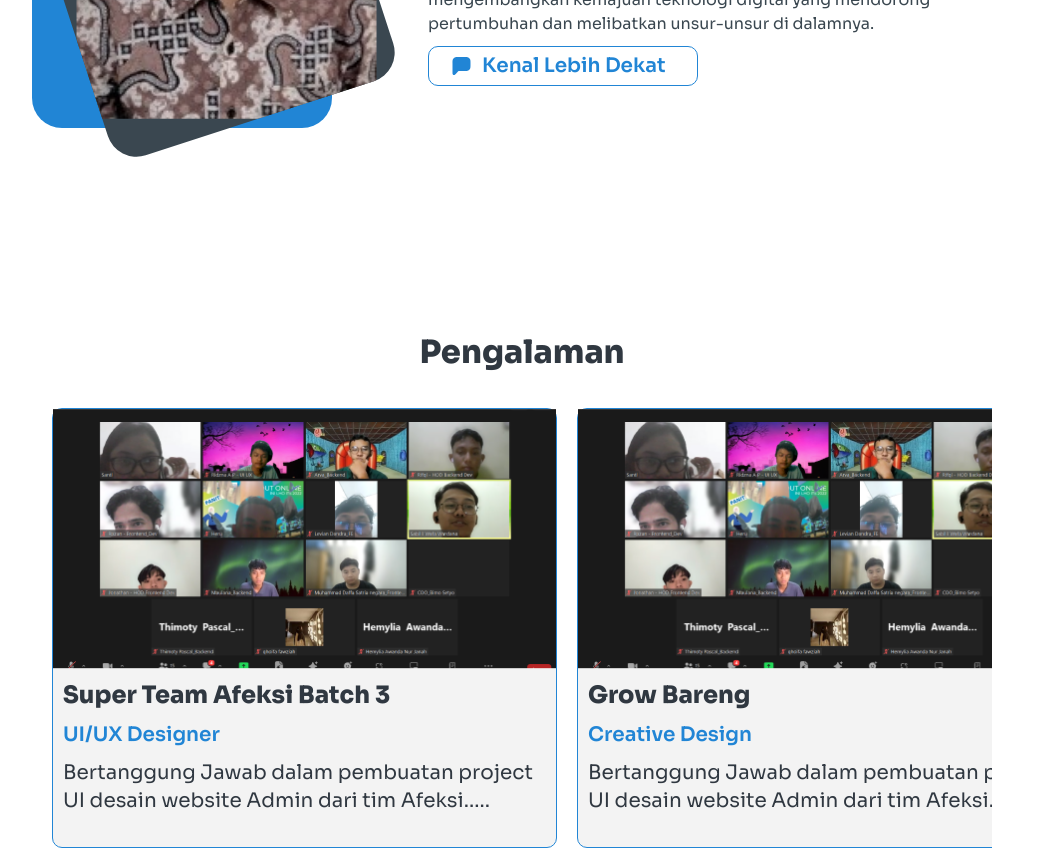
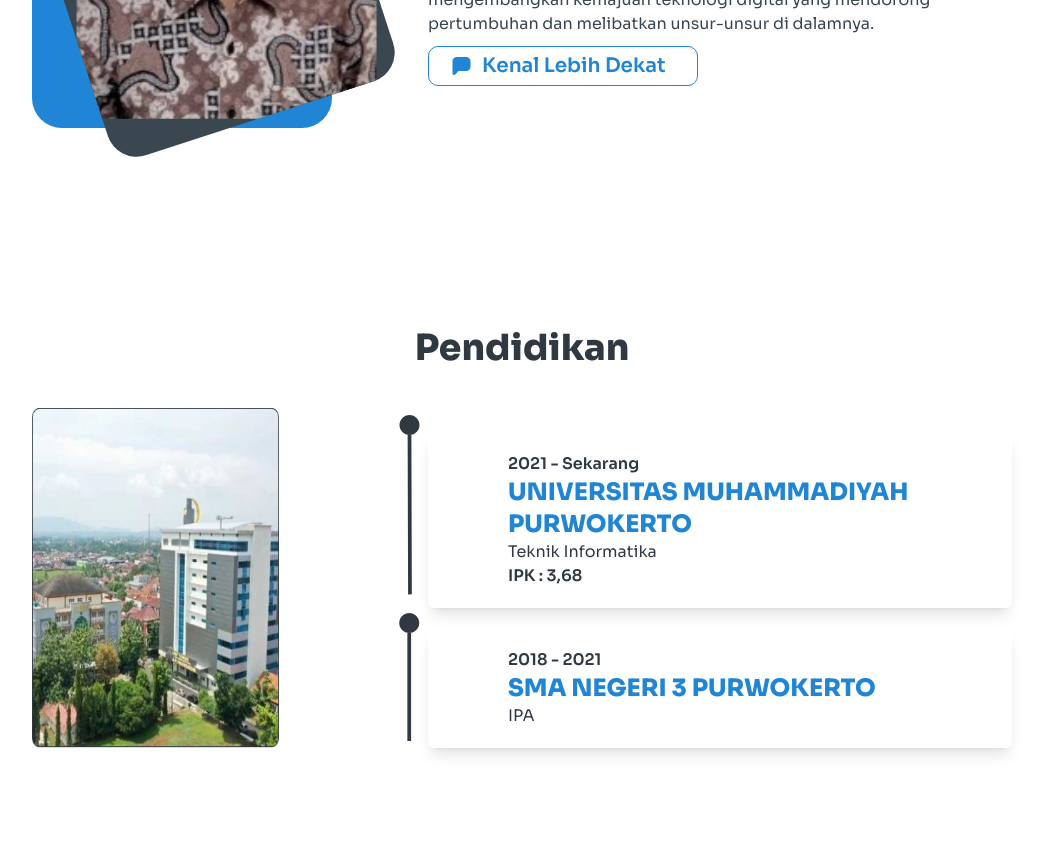
Before and after one commit to RidznaAP/webridznaap, a Next.js app: page / in a window 1280 px wide. Shown: the part 1160-2010 px from the top of the page, without its empty margins (118-1159 px from the left). Built offline with nearby package versions, Linux system fonts and the light colour scheme.

Commit message:
feat: education

```diff
--- /dev/null
+++ b/app/component/Education.tsx
@@ -0,0 +1,44 @@
+import Image from "next/image";
+import React from "react";
+import UMP from "@/public/image/ump.png";
+import Icon from "./assets/Icon";
+
+export default function Education() {
+  return (
+    <div className="pt-[80px] md:pt-[200px] px-5 md:px-[100px] lg:px-[150px] flex flex-col items-center">
+      <h1 className="font-extrabold text-black1 text-4xl text-center">
+        Pendidikan
+      </h1>
+      <div className="md:flex gap-10 w-full mt-5 md:mt-10">
+        <div className="flex justify-center md:justify-start w-full md:w-auto mb-5 md:mb-0">
+          <Image src={UMP} alt="ump" className="w-full md:w-auto" />
+        </div>
+        <div className="flex w-full">
+          <div className="md:ml-20 w-full">
+            <div className="flex gap-2 mb-5 md:mb-0">
+              <Icon name="line1" />
+              <div className="bg-white py-5 px-5 md:px-20 gap-y-2 shadow-lg w-full h-fit mt-6 rounded-md">
+                <h3 className="text-black1 font-semibold">2021 - Sekarang</h3>
+                <h1 className="font-extrabold text-primary text-xl md:text-2xl">
+                  UNIVERSITAS MUHAMMADIYAH PURWOKERTO
+                </h1>
+                <p className="text-black1">Teknik Informatika</p>
+                <p className="text-black1 font-semibold">IPK : 3,68</p>
+              </div>
+            </div>
+            <div className="flex gap-2">
+              <Icon name="line2" />
+              <div className="bg-white py-5 px-5 md:px-20 gap-y-2 shadow-lg w-full mt-5 rounded-md">
+                <h3 className="text-black1 font-semibold">2018 - 2021</h3>
+                <h1 className="font-extrabold text-primary text-xl md:text-2xl">
+                  SMA NEGERI 3 PURWOKERTO
+                </h1>
+                <p className="text-black1">IPA</p>
+              </div>
+            </div>
+          </div>
+        </div>
+      </div>
+    </div>
+  );
+}
--- a/app/component/Navbar.tsx
+++ b/app/component/Navbar.tsx
@@ -23,7 +23,7 @@ export default function Navbar() {
 
   return (
     <nav
-      className={`fixed w-full bg-white lg:px-[60px] md:px-8 px-5 lg:py-6 py-3 flex items-center justify-between ${
+      className={`fixed w-full bg-white lg:px-[60px] md:px-8 px-5 lg:py-6 py-3 flex items-center justify-between z-50 ${
         isScrolled ? "border-b-[3px] border-primary" : ""
       }`}
     >
--- a/app/component/Pengalaman.tsx
+++ b/app/component/Pengalaman.tsx
@@ -4,12 +4,12 @@ import Image from "next/image";
 
 export default function Pengalaman() {
   return (
-    <div className="pt-[20px] md:pt-[200px] px-5 md:px-[100px] lg:px-[150px] flex flex-col items-center">
+    <div className="pt-[80px] md:pt-[200px] px-5 md:px-[100px] lg:px-[150px] flex flex-col items-center">
       <h1 className="font-extrabold text-black1 text-[32px] text-center">
         Pengalaman
       </h1>
       <div className="w-full mt-3 p-5 rounded-lg">
-        <div className="flex overflow-x-auto space-x-5 pb-5">
+        <div className="flex overflow-x-auto scrollbar-hide space-x-5 pb-5">
           {[
             {
               title: "Super Team Afeksi Batch 3",
--- a/app/component/assets/Icon.tsx
+++ b/app/component/assets/Icon.tsx
@@ -1,7 +1,7 @@
 import React from "react";
 
 interface IconProps {
-  name: "download" | "circle" | "chat";
+  name: "download" | "circle" | "chat" | "line1" | "line2";
   className?: string;
   width?: number;
   height?: number;
@@ -52,6 +52,36 @@ const Icon = ({ name, className, width, height }: IconProps) => {
           />
         </svg>
       );
+    case "line1":
+      return (
+        <svg
+          width="22"
+          height="193"
+          viewBox="0 0 22 193"
+          fill="none"
+          xmlns="http://www.w3.org/2000/svg"
+        >
+          <path
+            d="M11.2278 22.2352C17.1188 22.219 21.8812 17.4302 21.8649 11.5391C21.8486 5.64812 17.0598 0.885706 11.1688 0.901991C5.2778 0.918276 0.515392 5.70709 0.531677 11.5981C0.547962 17.4891 5.33677 22.2515 11.2278 22.2352ZM13.6983 192.438L13.1983 11.5631L9.19831 11.5742L9.69831 192.449L13.6983 192.438Z"
+            fill="#303841"
+          />
+        </svg>
+      );
+    case "line2":
+      return (
+        <svg
+          width="22"
+          height="138"
+          viewBox="0 0 22 138"
+          fill="none"
+          xmlns="http://www.w3.org/2000/svg"
+        >
+          <path
+            d="M10.9325 21.9849C16.8235 21.9849 21.5992 17.2093 21.5992 11.3182C21.5992 5.4272 16.8235 0.651566 10.9325 0.651566C5.04146 0.651566 0.265828 5.4272 0.265828 11.3182C0.265828 17.2093 5.04146 21.9849 10.9325 21.9849ZM12.9325 137.319V11.3182H8.9325V137.319H12.9325Z"
+            fill="#303841"
+          />
+        </svg>
+      );
     default:
       return null;
   }
--- a/app/globals.css
+++ b/app/globals.css
@@ -96,6 +96,17 @@
 .animate-rain-arrow {
   animation: rainArrow 2s ease-out infinite;
 }
+
+/* Hide scrollbar for Chrome, Safari and Opera */
+.scrollbar-hide::-webkit-scrollbar {
+  display: none;
+}
+
+/* Hide scrollbar for IE, Edge and Firefox */
+.scrollbar-hide {
+  -ms-overflow-style: none; /* IE and Edge */
+  scrollbar-width: none; /* Firefox */
+}
 /* :root {
   --foreground-rgb: 0, 0, 0;
   --background-start-rgb: 214, 219, 220;
--- a/app/page.tsx
+++ b/app/page.tsx
@@ -3,14 +3,16 @@ import Hero from "./component/Hero";
 import Portofolio from "./component/Portofolio";
 import About from "./component/About";
 import Pengalaman from "./component/Pengalaman";
+import Education from "./component/Education";
 
 export default function page() {
   return (
     <>
       <Hero />
       <About />
-      <Pengalaman/>
-      <Portofolio/>
+      <Education />
+      <Pengalaman />
+      <Portofolio />
     </>
   );
 }
```
Also changed, not shown: public/image/ump.png (added).
